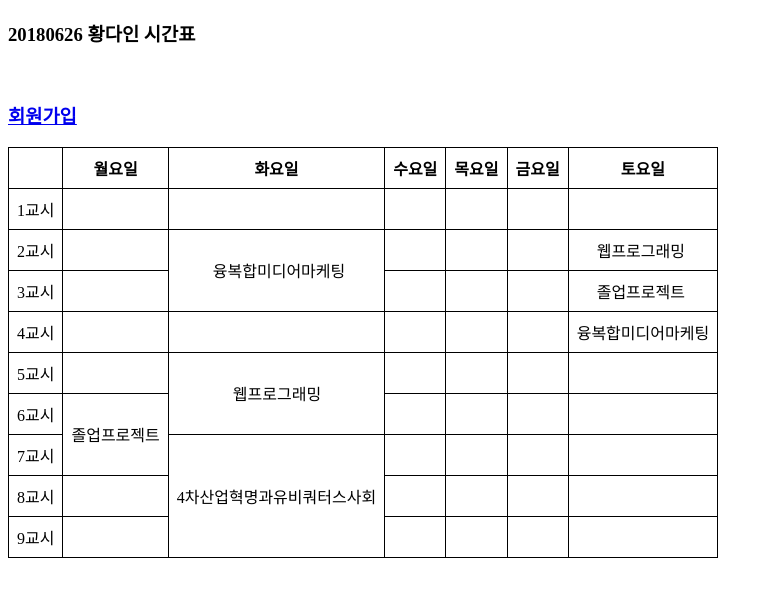
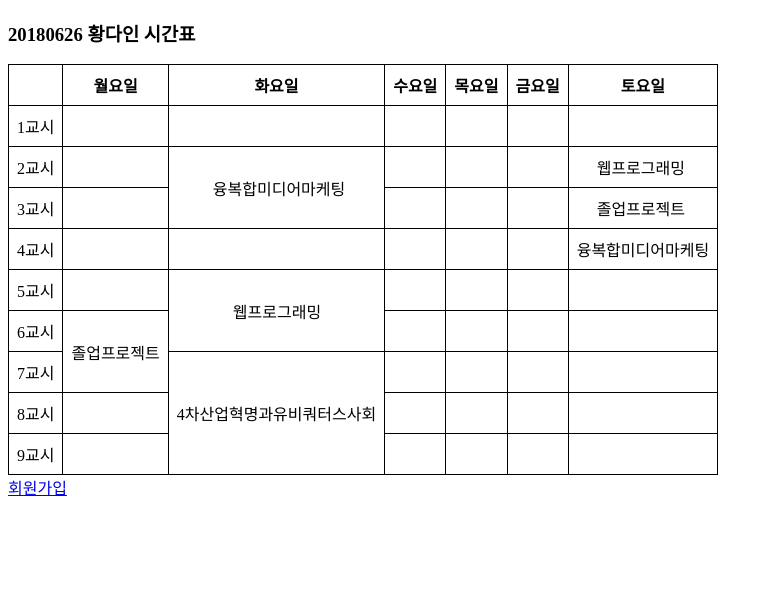
Before and after one commit to HwangDadol/HwangDadol.github.io, a plain HTML site: page index.html in a window 1280 px wide. Shown: the whole page, without its empty margins (0-773 px from the left). Drawn offline with Linux system fonts and the light colour scheme.

Commit message:
index.html

```diff
--- a/index.html
+++ b/index.html
@@ -97,8 +97,8 @@ table, tr, th, td {
                                 <td></td>
 
                                 </tr>
-                                <br>
-                                <h3><a href='form_test.html'>회원가입</a></h3>
+
                                 </table>
+                                <a href='form_test.html'>회원가입</a>
                                 </body>
                                 </html>
```
